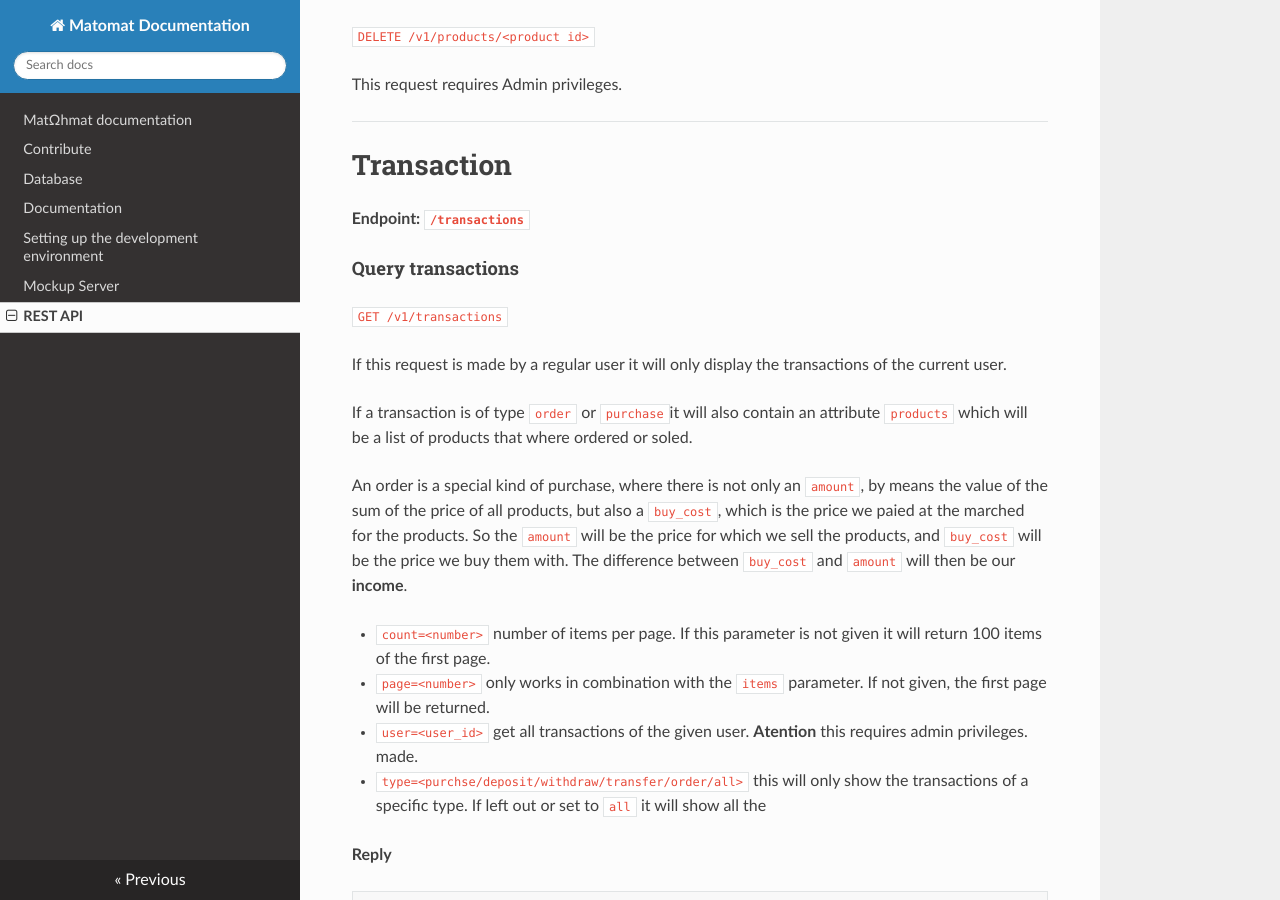
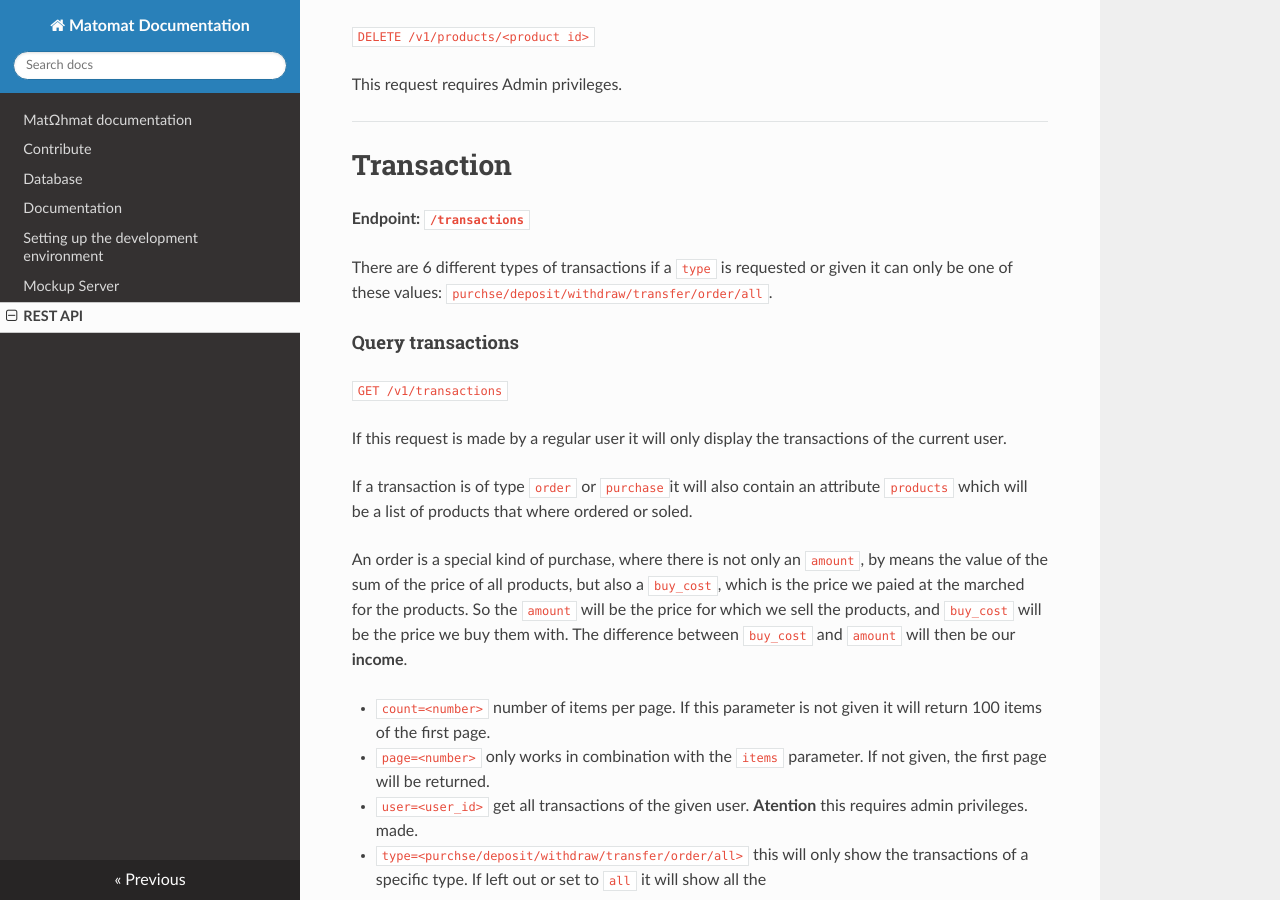
Before and after one commit to FSIN-ohm/Matomat-Documentation, an MkDocs documentation site: the page built from docs/rest_api.md, in a window 1280 px wide and 900 px high, scrolled down 7311 px. Built offline with MkDocs 1.6.1, drawn with Linux system fonts in a browser that asks for light colours; nearby versions of some CDN libraries.

Commit message:
add node about how to use transaction type

```diff
--- a/docs/rest_api.md
+++ b/docs/rest_api.md
@@ -350,6 +350,9 @@
 
 __Endpoint: `/transactions`__
 
+There are 6 different types of transactions if a `type` is requested or given it can only be one of these values:
+`purchse/deposit/withdraw/transfer/order/all`.
+
 #### Query transactions
 
 `GET /v1/transactions`
```
